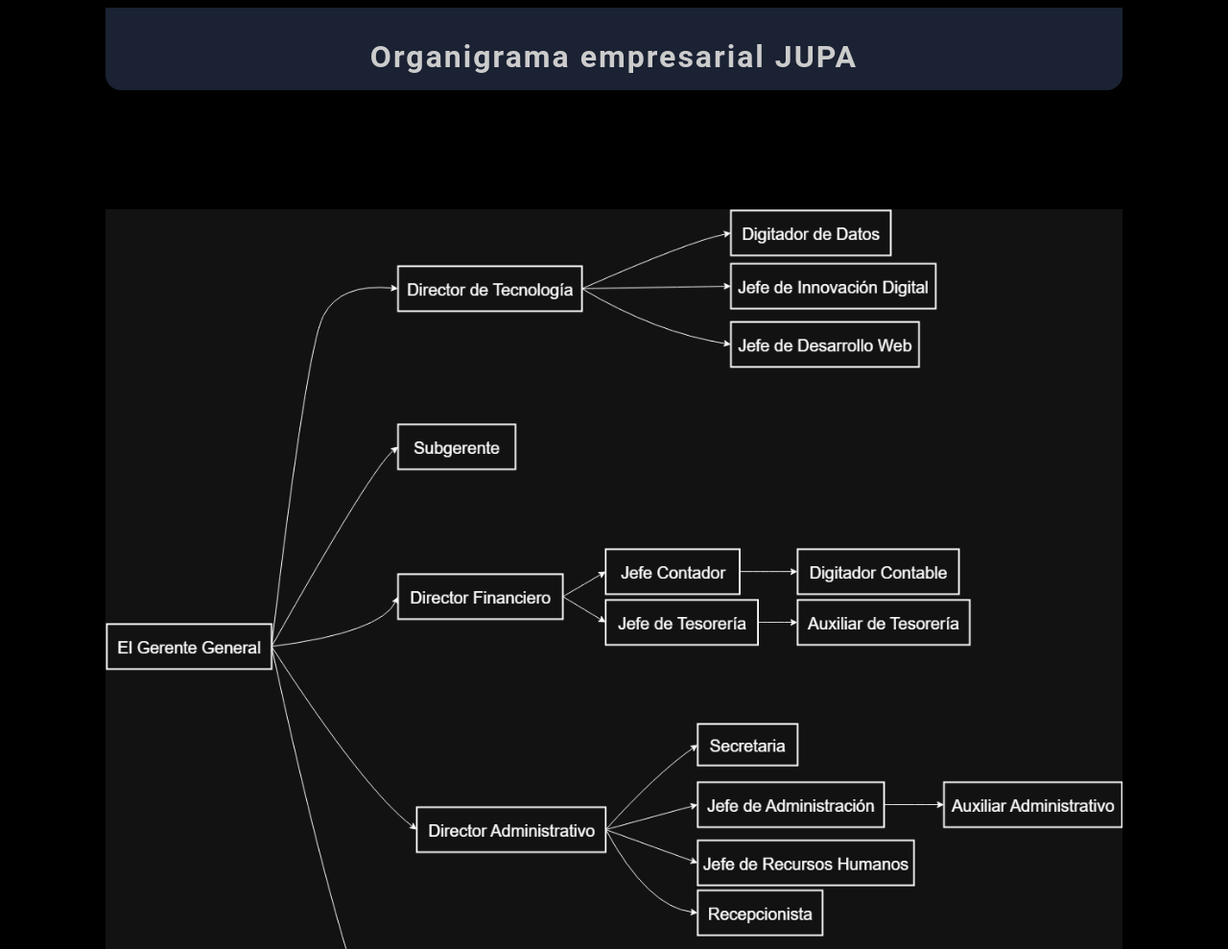
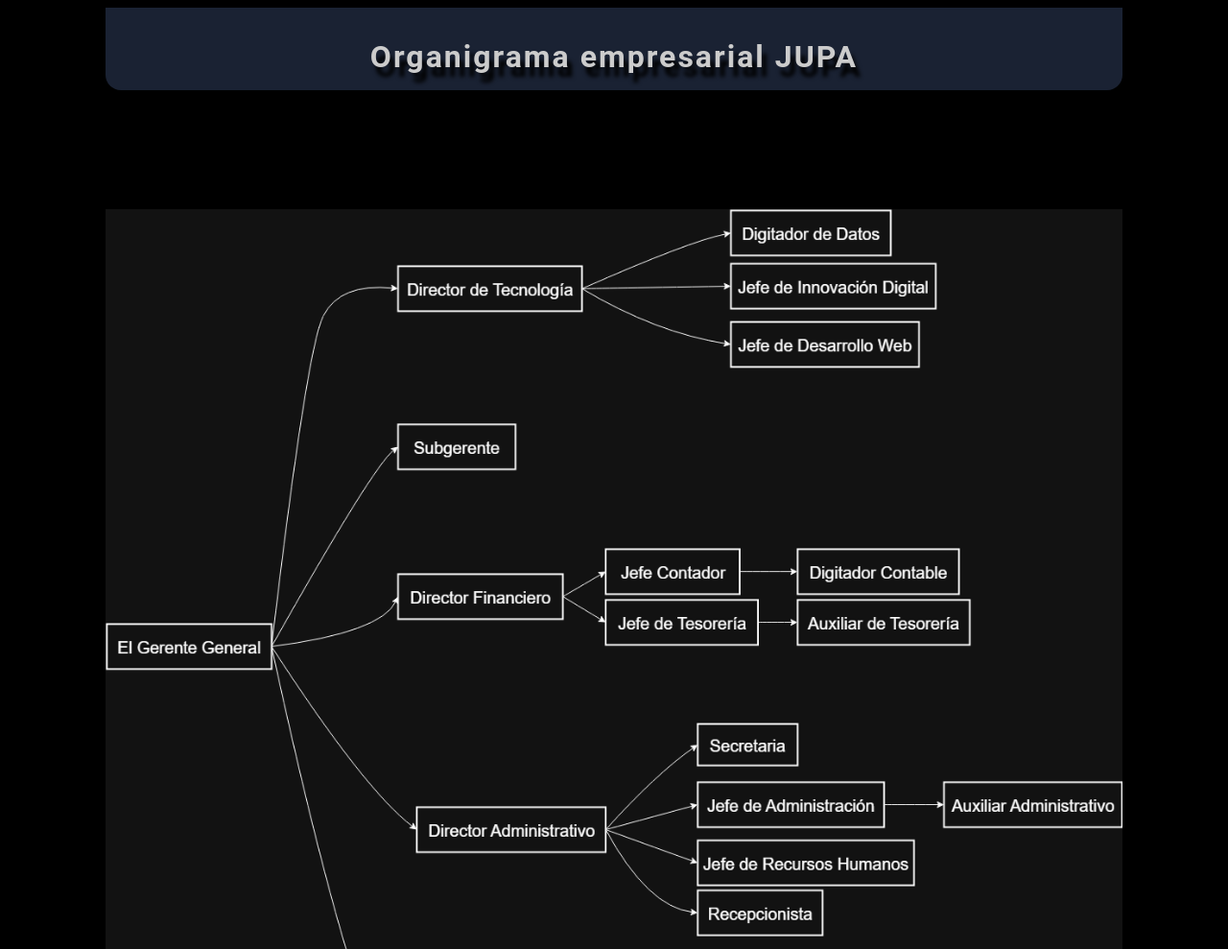
Before and after one commit to IVDC-dev/JUPA, a plain HTML site: page index.html in a window 1280 px wide. Shown: the top 989 px of the page at 96% size. Drawn offline with Linux system fonts and the light colour scheme.

Commit message:
Update style.css

```diff
--- a/style.css
+++ b/style.css
@@ -17,7 +17,7 @@ body {
     background-color: black;
     color: #cccccc;
     padding: 0 8vw;
-    font-family: 'Roboto', Arial, sans-serif;
+    font-family: 'Roboto', "Arial", "sans-serif";
 }
 
 header {
@@ -30,6 +30,7 @@ header {
     letter-spacing: 2px;
     font-weight: bold;
     border-radius: 0 0 16px 16px;
+    text-shadow: 5px 10px 4px black;
 }
 
 section {
```
